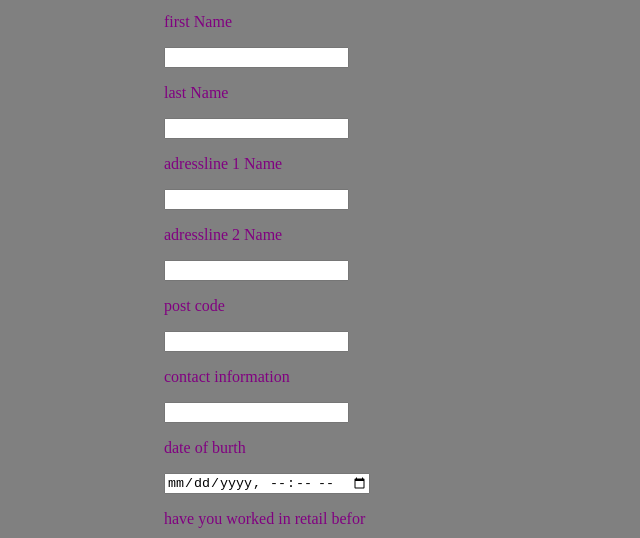
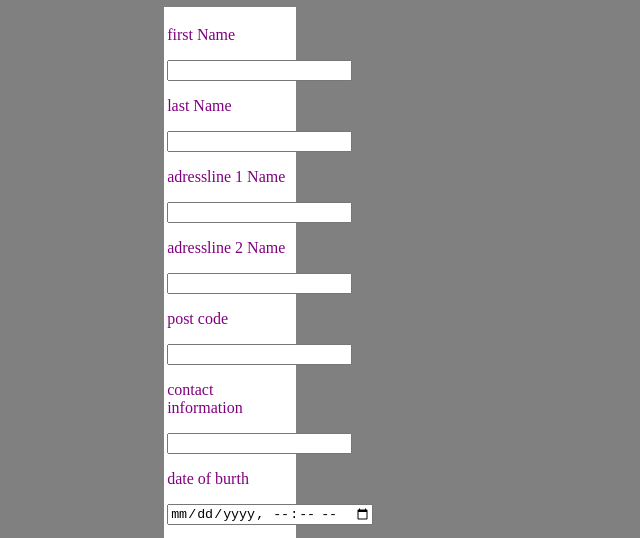
Before and after one commit to frosty0015/bigpenus, a plain HTML site: page the applacation.html in a window 1280 px wide. Shown: the part 226-764 px from the top of the page, without its empty margins (20-660 px from the left). Drawn offline with Linux system fonts and the light colour scheme.

Commit message:
Update the applacation.html

```diff
--- a/the applacation.html
+++ b/the applacation.html
@@ -26,7 +26,7 @@
 				<li><a href="location.html">Locations</a></li
 			</ul>
 		</div>
-		<div id="cont4">
+		<div id="cont1">
 			<form name="myForm" action="/action_page.php" onsubmit="return validateForm()" method="post">
 				<p> first Name</p>
 				<input name="fname" type="text">
```
